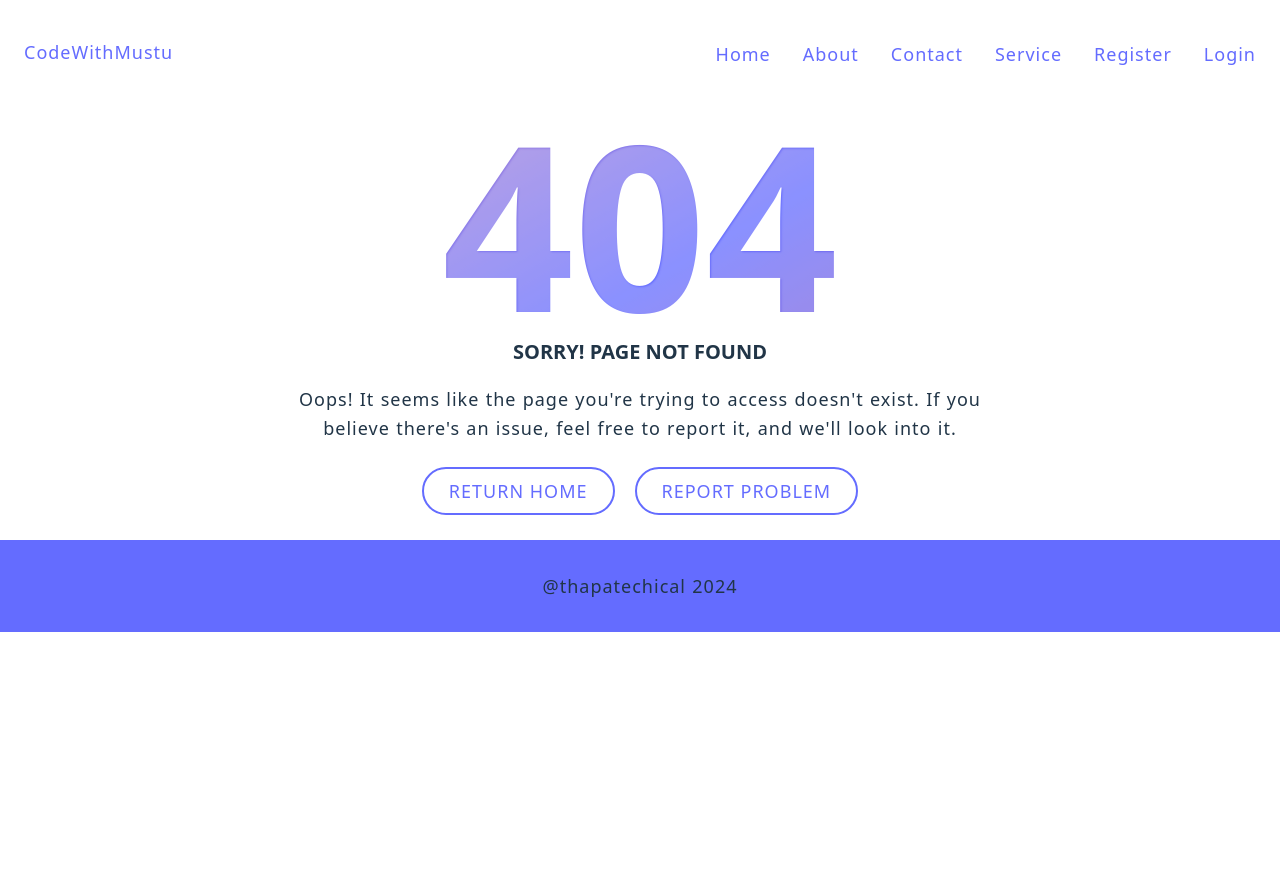
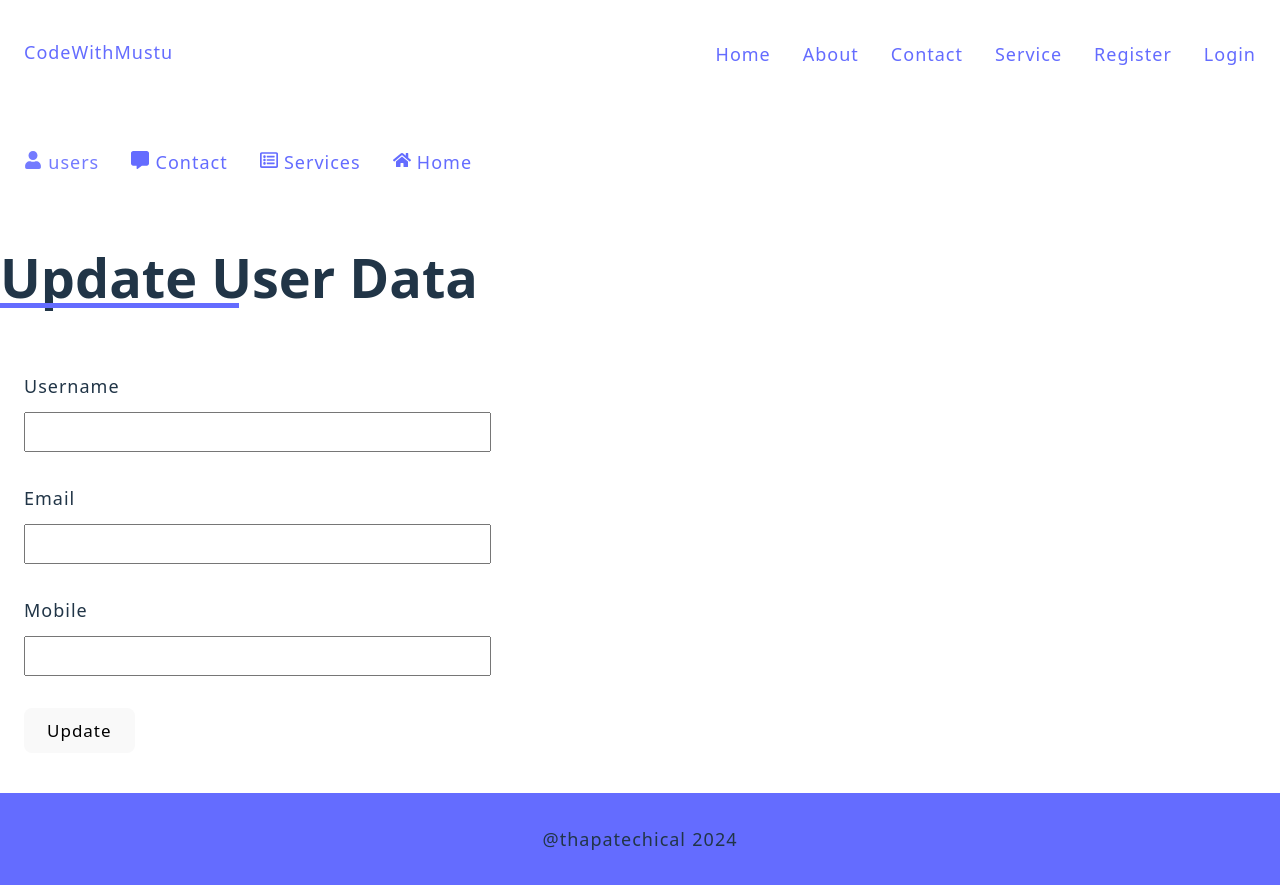
Before and after one commit to Mustu19/MERN_Agency, a React (Vite) app in the folder client/: page /admin/users/1/edit in a window 1280 px wide. Before the commit the page ends 800 px from the top, so only its background shows below. Built offline with nearby package versions, Linux system fonts and the light colour scheme; no server answers.

Commit message:
Admin Update Page, Update Route, User Update Logic

```diff
--- a/client/src/App.jsx
+++ b/client/src/App.jsx
@@ -13,6 +13,7 @@
 import { AdminLayout } from './components/Layouts/AdminLayout'
 import { AdminUsers } from './pages/AdminUsers'
 import { AdminContacts } from './pages/AdminContacts'
+import { AdminUpdate } from "./pages/AdminUpdate";
 
 const App = () => {
   return (
@@ -31,6 +32,7 @@
           <Route path="/admin" element={<AdminLayout />}>
             <Route path="users" element={<AdminUsers />} />
             <Route path="contacts" element={<AdminContacts />} />
+            <Route path="users/:id/edit" element={<AdminUpdate />} />
           </Route>
         </Routes>
         <Footer />
--- /dev/null
+++ b/client/src/pages/AdminUpdate.jsx
@@ -0,0 +1,136 @@
+import { useEffect, useState } from "react";
+import { useParams } from "react-router-dom";
+import { useAuth } from "../store/auth";
+import { toast } from "react-toastify";
+
+export const AdminUpdate = () => {
+    const [data, setData] = useState({
+        username: "",
+        email: "",
+        phone: "",
+    });
+
+    const params = useParams();
+    console.log("params single user: ", params);
+    const { authorizationToken } = useAuth();
+
+    //   get single user data
+    const getSingleUserData = async () => {
+        try {
+            const response = await fetch(`http://localhost:5000/api/admin/users/${params.id}`, {
+                method: "GET",
+                headers: {
+                    Authorization: authorizationToken,
+                },
+            });
+            const data = await response.json();
+            console.log(`users single data:  ${data}`);
+            setData(data);
+
+            //   if (response.ok) {
+            //     getAllUsersData();
+            //   }
+        } catch (error) {
+            console.log(error);
+        }
+    };
+
+    useEffect(() => {
+        getSingleUserData();
+    }, []);
+
+    const handleInput = (e) => {
+        let name = e.target.name;
+        let value = e.target.value;
+
+        setData({
+            ...data,
+            [name]: value,
+        });
+    };
+
+    // to udpate the data dynamically
+    const handleSubmit = async (e) => {
+        e.preventDefault();
+
+        try {
+            const response = await fetch(
+                `http://localhost:5000/api/admin/users/update/${params.id}`,
+                {
+                    method: "PATCH",
+                    headers: {
+                        "Content-Type": "application/json",
+                        Authorization: authorizationToken,
+                    },
+                    body: JSON.stringify(data),
+                }
+            );
+
+            if (response.ok) {
+                toast.success("Updated successfully");
+            } else {
+                toast.error("Not Updated ");
+            }
+        } catch (error) {
+            console.log(error);
+        }
+    };
+
+    return (
+        <section className="section-contact">
+            <div className="contact-content container">
+                <h1 className="main-heading">Update User Data</h1>
+            </div>
+            {/* contact page main  */}
+            <div className="container grid grid-two-cols">
+                {/* contact form content actual  */}
+                <section className="section-form">
+                    <form onSubmit={handleSubmit}>
+                        <div>
+                            <label htmlFor="username">username</label>
+                            <input
+                                type="text"
+                                name="username"
+                                id="username"
+                                autoComplete="off"
+                                value={data.username}
+                                onChange={handleInput}
+                                required
+                            />
+                        </div>
+
+                        <div>
+                            <label htmlFor="email">email</label>
+                            <input
+                                type="email"
+                                name="email"
+                                id="email"
+                                autoComplete="off"
+                                value={data.email}
+                                onChange={handleInput}
+                                required
+                            />
+                        </div>
+
+                        <div>
+                            <label htmlFor="phone">Mobile</label>
+                            <input
+                                type="phone"
+                                name="phone"
+                                id="phone"
+                                autoComplete="off"
+                                value={data.phone}
+                                onChange={handleInput}
+                                required
+                            />
+                        </div>
+
+                        <div>
+                            <button type="submit">Update</button>
+                        </div>
+                    </form>
+                </section>
+            </div>
+        </section>
+    );
+};
```
Also changed, not shown: 2 other files (tests, documents, lock files or other folders).
